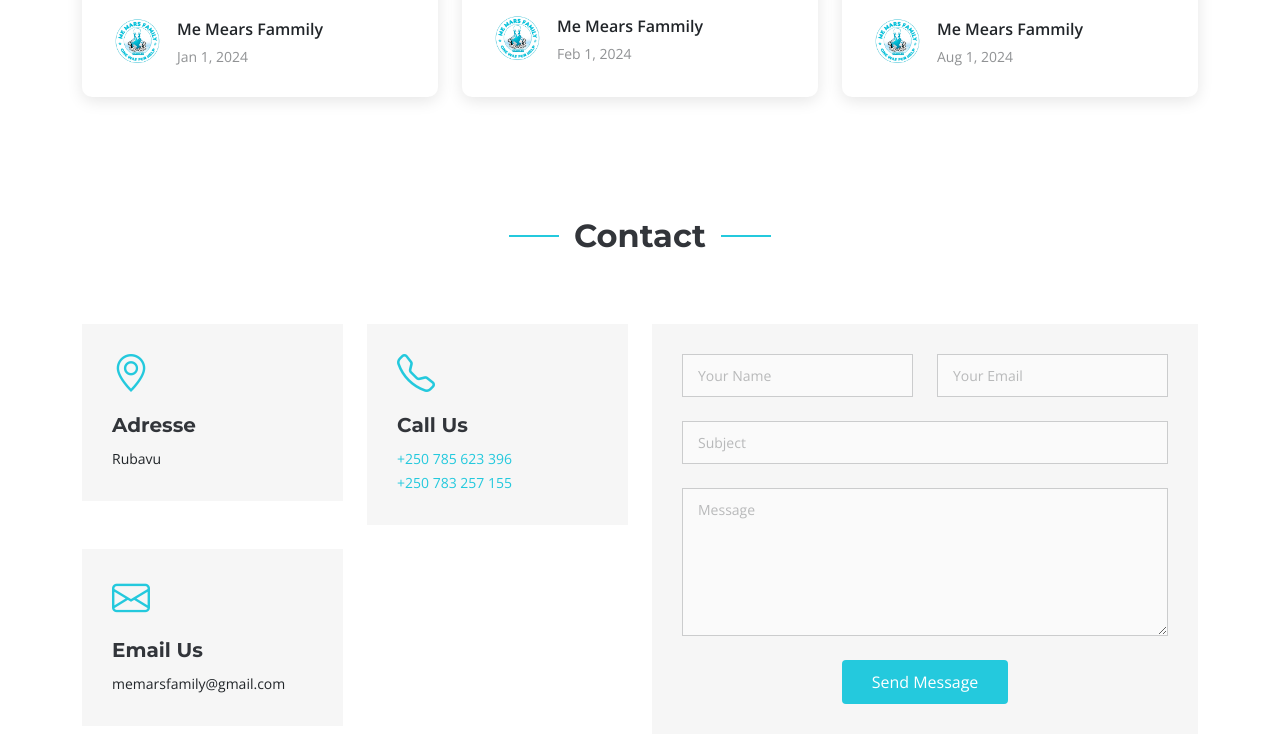
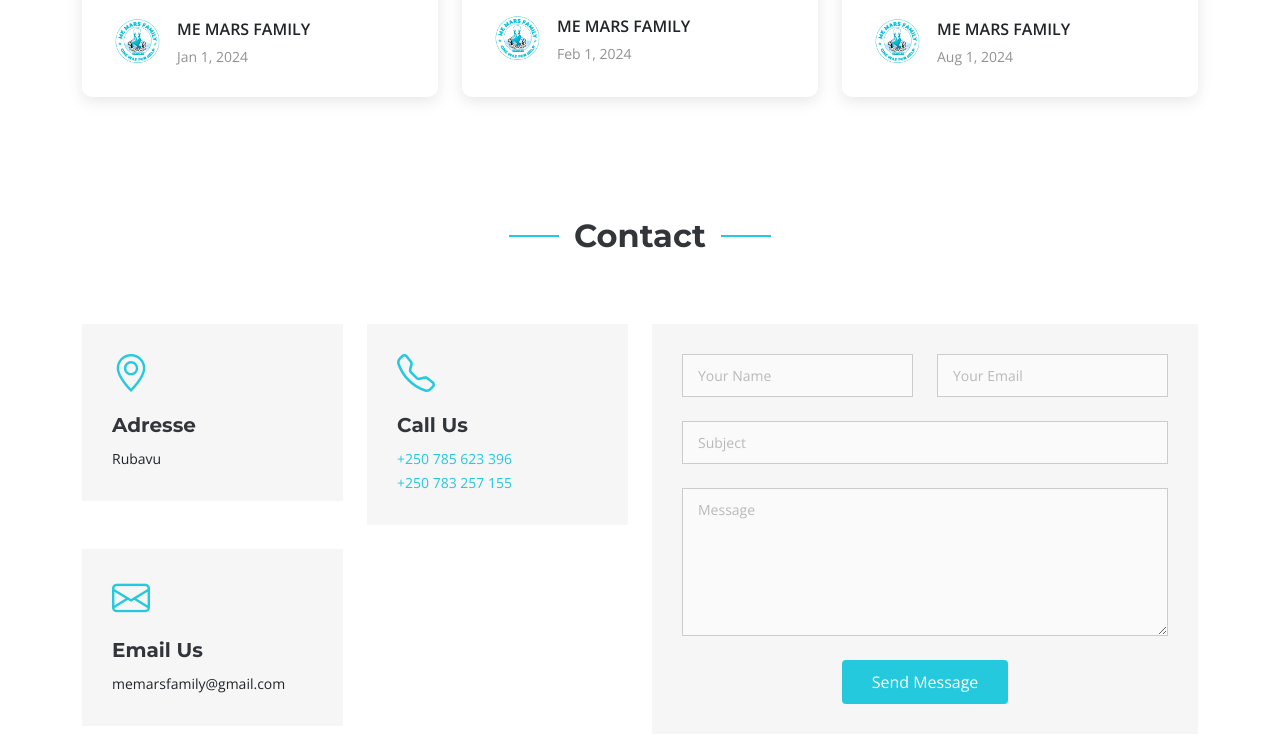
Before and after one commit to MbarushimanaFabrice/memarsfamily, a plain HTML site: page index.html in a window 1280 px wide. Shown: the part 4176-4918 px from the top of the page. Drawn offline with nearby package versions, Linux system fonts and the light colour scheme; a script that the page names is missing.

Commit message:
Update index.html

```diff
--- a/index.html
+++ b/index.html
@@ -290,7 +290,7 @@
                   <div class="d-flex align-items-center">
                     <img src="assets/img/logo.jpg" alt="" class="img-fluid post-author-img flex-shrink-0">
                     <div class="post-meta">
-                      <p class="post-author">Me Mears Fammily</p>
+                      <p class="post-author">ME MARS FAMILY</p>
                       <p class="post-date">
                         <time datetime="2022-01-01">Jan 1, 2024</time>
                       </p>
@@ -316,7 +316,7 @@
                   <div class="d-flex align-items-center">
                     <img src="assets/img/logo.jpg" alt="" class="img-fluid post-author-img flex-shrink-0">
                     <div class="post-meta">
-                      <p class="post-author">Me Mears Fammily</p>
+                      <p class="post-author">ME MARS FAMILY</p>
                       <p class="post-date">
                         <time datetime="2022-01-01">Feb 1, 2024</time>
                       </p>
@@ -342,7 +342,7 @@
                   <div class="d-flex align-items-center">
                     <img src="assets/img/logo.jpg" alt="" class="img-fluid post-author-img flex-shrink-0">
                     <div class="post-meta">
-                      <p class="post-author">Me Mears Fammily</p>
+                      <p class="post-author">ME MARS FAMILY</p>
                       <p class="post-date">
                         <time datetime="2022-01-01">Aug 1, 2024</time>
                       </p>
```
